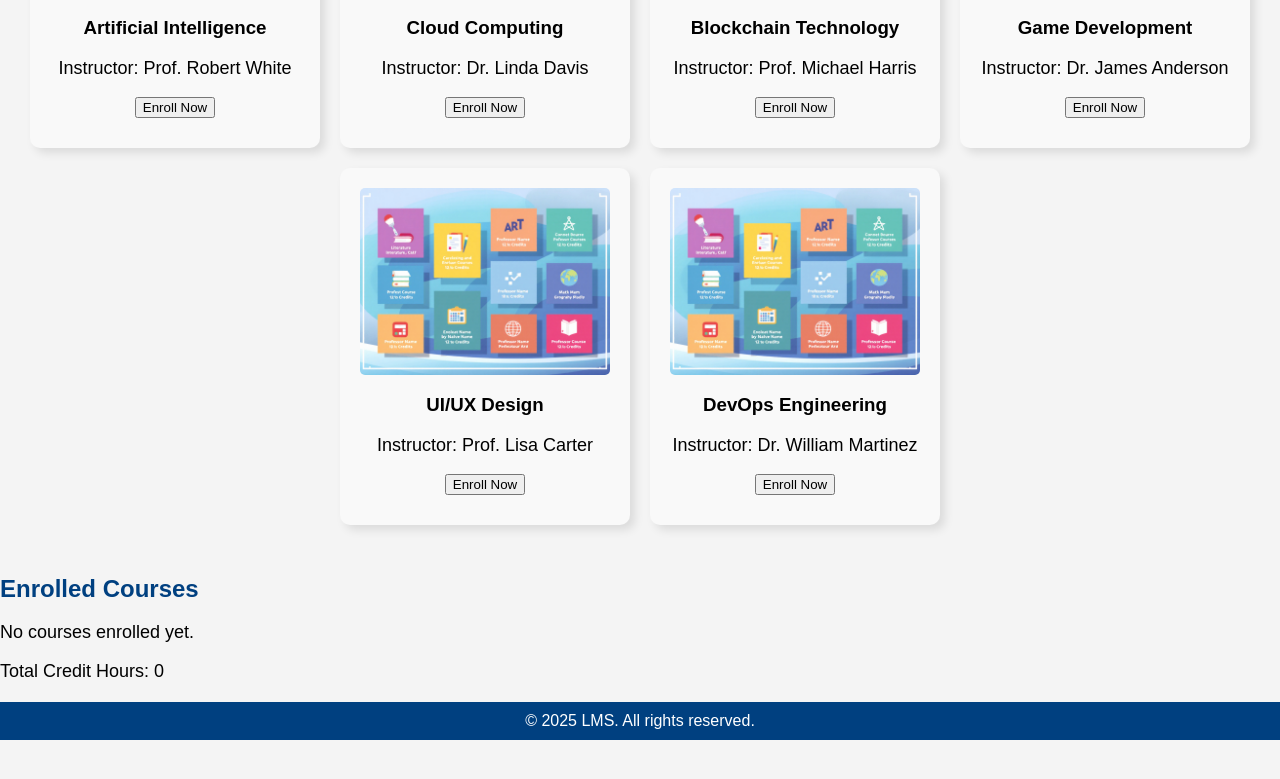
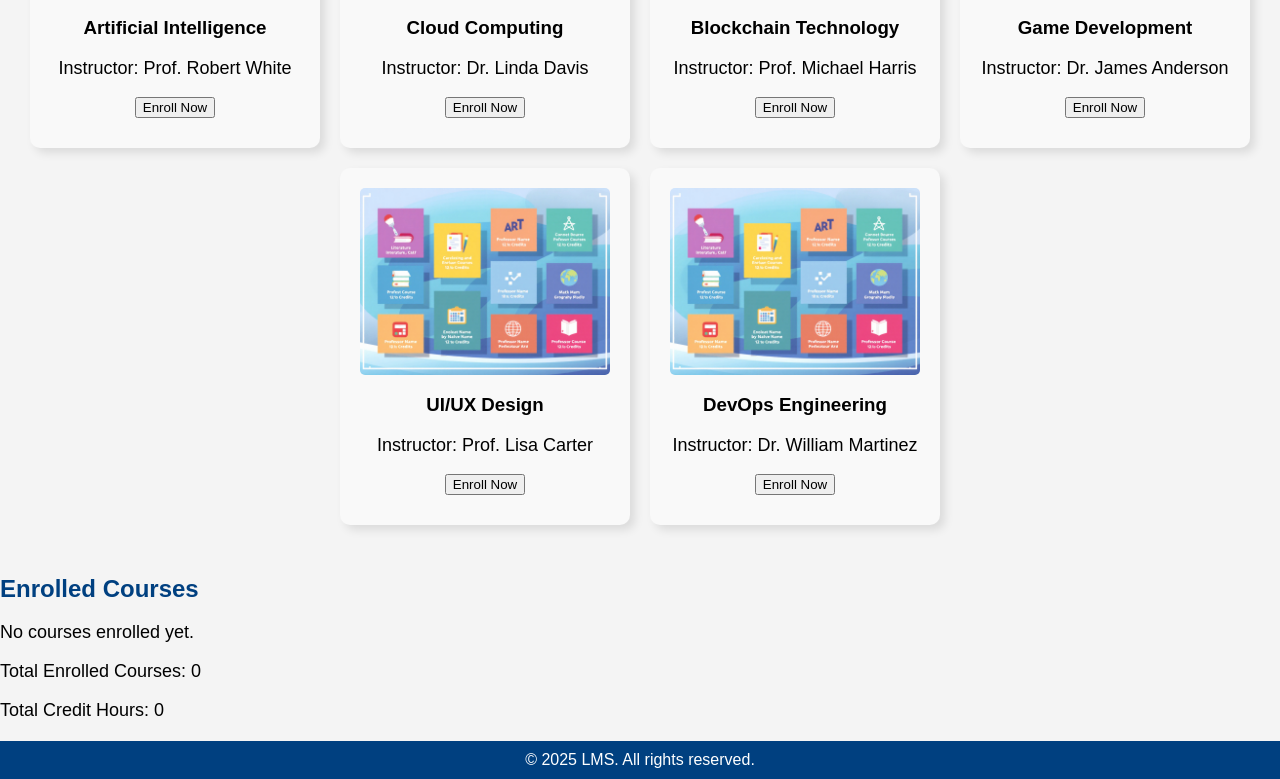
Before and after one commit to Diana445711/my-lms-app, a React (Create React App) app: page /courses in a window 1280 px wide. Shown: the part 804-1583 px from the top of the page. Before the commit the page ends 1544 px from the top, so only its background shows below. Built offline with nearby package versions, Linux system fonts and the light colour scheme.

Commit message:
add total enrolled course number

```diff
--- a/src/components/EnrollmentList.js
+++ b/src/components/EnrollmentList.js
@@ -40,6 +40,7 @@ const EnrollmentList = ({ enrolledCourses, setEnrolledCourses }) => {
           ))}
         </div>
       )}
+      <p style={{ marginTop: "1rem" }}>Total Enrolled Courses: {enrolledCourses.length}</p>
       <p style={{ marginTop: "1rem" }}>Total Credit Hours: {totalCredits}</p>
     </div>
   );
```
